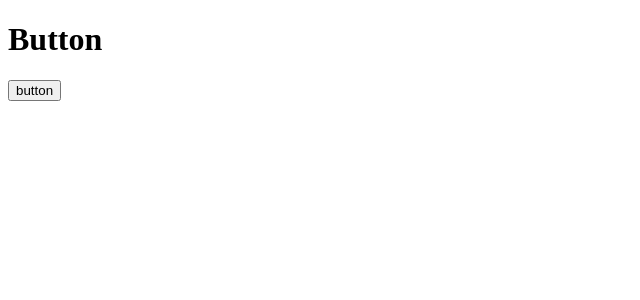
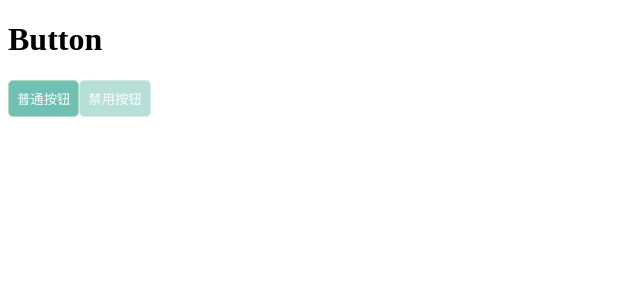
Before and after one commit to isaacy-125/UnnamedUI, a React app: page / in a window 1280 px wide. Shown: the top 300 px of the page, without its empty margins (0-640 px from the left). Built offline with nearby package versions, Linux system fonts and the light colour scheme; the HTML template or start-up script is replaced by a standard one.

Commit message:
[ADD]imp unbutton component

```diff
--- a/package.json
+++ b/package.json
@@ -30,6 +30,7 @@
     "react-dom": "^16.9.0"
   },
   "devDependencies": {
+    "@types/styled-components": "^4.1.18",
     "@typescript-eslint/eslint-plugin": "^2.0.0",
     "@typescript-eslint/parser": "^2.0.0",
     "awesome-typescript-loader": "^5.2.1",
@@ -38,6 +39,7 @@
     "eslint-plugin-react": "^7.14.3",
     "html-webpack-plugin": "^3.2.0",
     "source-map-loader": "^0.2.4",
+    "styled-components": "^4.3.2",
     "typescript": "^3.5.3",
     "webpack": "^4.0.0",
     "webpack-cli": "^3.3.6"
--- a/src/Layout.tsx
+++ b/src/Layout.tsx
@@ -5,7 +5,8 @@ const Layout: React.FC = () => {
     return (
         <>
             <h1>Button</h1>
-            <UnButton>button</UnButton>
+            <UnButton>普通按钮</UnButton>
+            <UnButton disabled>禁用按钮</UnButton>
         </>
     );
 };
--- a/src/components/UnButton/index.tsx
+++ b/src/components/UnButton/index.tsx
@@ -1,13 +1,40 @@
 import * as React from 'react';
+import styled, { css } from 'styled-components';
 
-interface UnButtonProps {
-    children: string;
+export interface UnButtonProps {
+    children?: string;
+    disabled?: boolean;
 }
 
-export const UnButton: React.FC = (props: UnButtonProps) => {
+const normalMixin = css`
+    &:hover {
+        cursor: pointer;
+    }
+    &:active {
+        border-color: #247BA0;
+    }
+`;
+
+const disabledMixin = css`
+    opacity: 0.5;
+    cursor: not-allowed;
+`;
+
+
+const StyledButton = styled.button`
+    border: 1px solid #B2DBBF;
+    outline: none;
+    padding: 8px;
+    border-radius: 5px;
+    color: white;
+    background-color: #70C1B3;
+    ${(props: UnButtonProps) => props.disabled ? disabledMixin : normalMixin}
+`;
+
+export const UnButton: (React.FC & any) = (props: UnButtonProps) => {
     return (
-        <button>
+        <StyledButton {...props}>
             {props.children}
-        </button>
+        </StyledButton>
     )
-}
+};
--- /dev/null
+++ b/typings/styled-components/styled-components.d.ts
@@ -0,0 +1 @@
+declare module 'styled-components';
```
Also changed, not shown: tsconfig.json (+7 -1 lines), .eslintrc.js.
